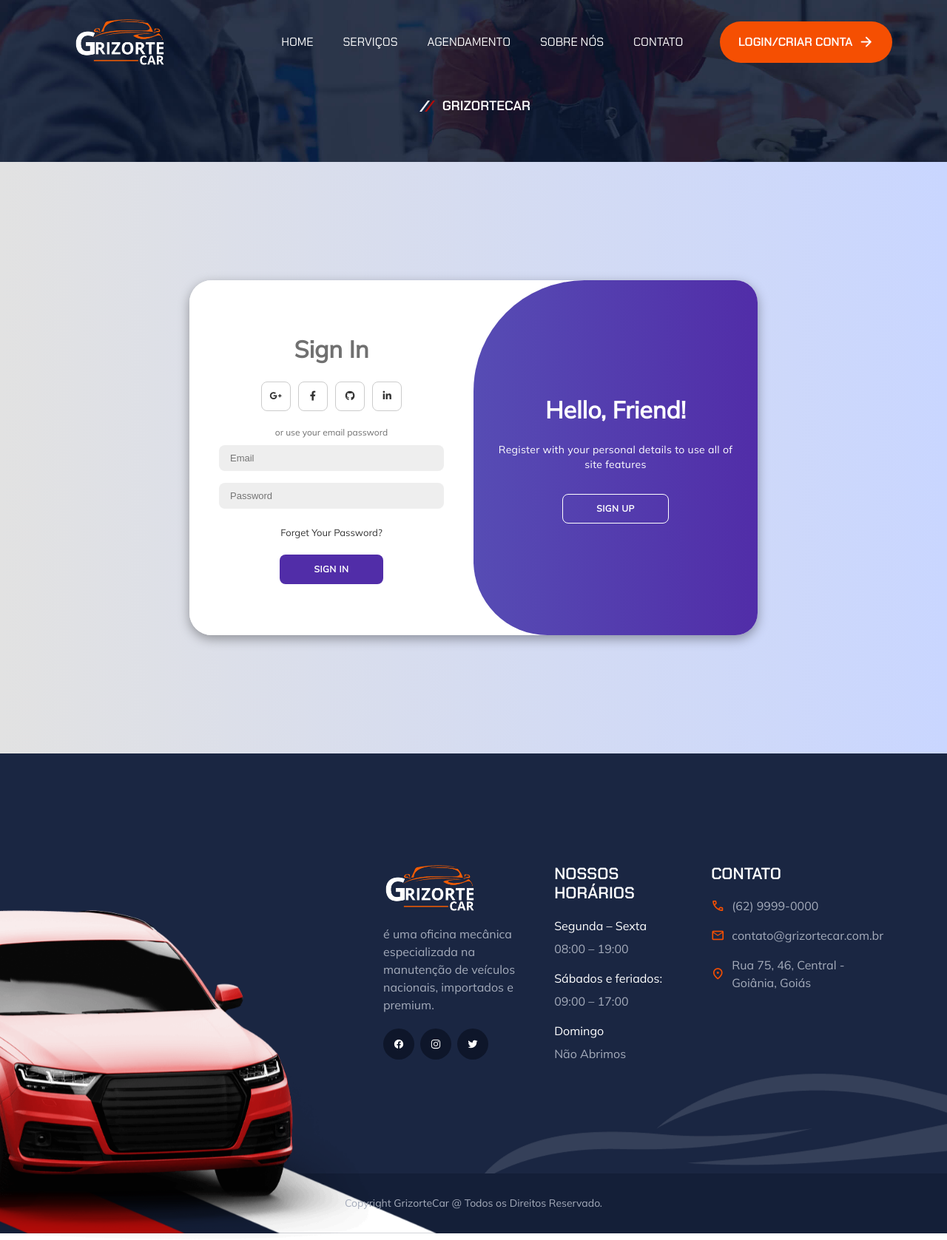
After one commit to cleidisongrizorte/grizortecar, a PHP site: page /login.php in a window 1280 px wide. The commit adds this page. Shown: the whole page at 74% size. Run offline with PHP 8.4, Linux system fonts and the light colour scheme.

Commit message:
editando

```diff
--- a/assets/css/style.css
+++ b/assets/css/style.css
@@ -438,6 +438,24 @@ header.rolagem {
 }
 
 /*-----------------------------------*\
+  #banner header
+\*-----------------------------------*/
+
+.bannerheader {
+  position: relative;
+  padding-block-start: calc(var(--section-padding) + 30px);
+  text-align: center;
+  z-index: 1;
+  overflow: hidden;
+  padding-bottom: 50px;
+}
+
+
+
+
+
+
+/*-----------------------------------*\
   #HERO
 \*-----------------------------------*/
 
@@ -478,6 +496,10 @@ header.rolagem {
   width: 90%;
   z-index: -1;
 }
+
+
+
+
 
 /*-----------------------------------*\
   #SERVICE
@@ -689,6 +711,218 @@ header.rolagem {
   text-align: center;
   font-size: var(--fs-6);
 }
+
+/*-----------------------------------*\
+  #tela de Login
+\*-----------------------------------*/
+.telalogin2{
+    background-color: #c9d6ff;
+    background: linear-gradient(to right, #e2e2e2, #c9d6ff);
+    display: flex;
+    align-items: center;
+    justify-content: center;
+    flex-direction: column;
+    height: 100vh;
+}
+
+
+.telalogin{
+    background-color: #fff;
+    border-radius: 30px;
+    box-shadow: 0 5px 15px rgba(0, 0, 0, 0.35);
+    position: relative;
+    overflow: hidden;
+    width: 768px;
+    max-width: 100%;
+    min-height: 480px;
+}
+
+.telalogin p{
+    font-size: 14px;
+    line-height: 20px;
+    letter-spacing: 0.3px;
+    margin: 20px 0;
+}
+
+.telalogin span{
+    font-size: 12px;
+}
+
+.telalogin a{
+    color: #333;
+    font-size: 13px;
+    text-decoration: none;
+    margin: 15px 0 10px;
+}
+
+.telalogin button{
+    background-color: #512da8;
+    color: #fff;
+    font-size: 12px;
+    padding: 10px 45px;
+    border: 1px solid transparent;
+    border-radius: 8px;
+    font-weight: 600;
+    letter-spacing: 0.5px;
+    text-transform: uppercase;
+    margin-top: 10px;
+    cursor: pointer;
+}
+
+.telalogin button.hidden{
+    background-color: transparent;
+    border-color: #fff;
+}
+
+.telalogin form{
+    background-color: #fff;
+    display: flex;
+    align-items: center;
+    justify-content: center;
+    flex-direction: column;
+    padding: 0 40px;
+    height: 100%;
+}
+
+.telalogin input{
+    background-color: #eee;
+    border: none;
+    margin: 8px 0;
+    padding: 10px 15px;
+    font-size: 13px;
+    border-radius: 8px;
+    width: 100%;
+    outline: none;
+}
+
+.form-container{
+    position: absolute;
+    top: 0;
+    height: 100%;
+    transition: all 0.6s ease-in-out;
+}
+
+.sign-in{
+    left: 0;
+    width: 50%;
+    z-index: 2;
+}
+
+.container.active .sign-in{
+    transform: translateX(100%);
+}
+
+.sign-up{
+    left: 0;
+    width: 50%;
+    opacity: 0;
+    z-index: 1;
+}
+
+.container.active .sign-up{
+    transform: translateX(100%);
+    opacity: 1;
+    z-index: 5;
+    animation: move 0.6s;
+}
+
+@keyframes move{
+    0%, 49.99%{
+        opacity: 0;
+        z-index: 1;
+    }
+    50%, 100%{
+        opacity: 1;
+        z-index: 5;
+    }
+}
+
+.social-icons{
+    margin: 20px 0;
+}
+
+.social-icons a{
+    border: 1px solid #ccc;
+    border-radius: 20%;
+    display: inline-flex;
+    justify-content: center;
+    align-items: center;
+    margin: 0 3px;
+    width: 40px;
+    height: 40px;
+}
+
+.toggle-container{
+    position: absolute;
+    top: 0;
+    left: 50%;
+    width: 50%;
+    height: 100%;
+    overflow: hidden;
+    transition: all 0.6s ease-in-out;
+    border-radius: 150px 0 0 100px;
+    /* z-index: 1000; */
+}
+
+.container.active .toggle-container{
+    transform: translateX(-100%);
+    border-radius: 0 150px 100px 0;
+}
+
+.toggle{
+    background-color: #512da8;
+    height: 100%;
+    background: linear-gradient(to right, #5c6bc0, #512da8);
+    color: #fff;
+    position: relative;
+    left: -100%;
+    height: 100%;
+    width: 200%;
+    transform: translateX(0);
+    transition: all 0.6s ease-in-out;
+}
+
+.container.active .toggle{
+    transform: translateX(50%);
+}
+
+.toggle-panel{
+    position: absolute;
+    width: 50%;
+    height: 100%;
+    display: flex;
+    align-items: center;
+    justify-content: center;
+    flex-direction: column;
+    padding: 0 30px;
+    text-align: center;
+    top: 0;
+    transform: translateX(0);
+    transition: all 0.6s ease-in-out;
+}
+
+.toggle-left{
+    transform: translateX(-200%);
+}
+
+.container.active .toggle-left{
+    transform: translateX(0);
+}
+
+.toggle-right{
+    right: 0;
+    transform: translateX(0);
+}
+
+.container.active .toggle-right{
+    transform: translateX(200%);
+}
+
+
+
+
+
+
 
 /*-----------------------------------*\
   #MEDIA QUERIES
--- /dev/null
+++ b/assets/js/login.js
@@ -0,0 +1,26 @@
+// "use strict";
+
+/**
+ * MOBILE NAVBAR TOGGLE
+ */
+
+// funcao do menu
+
+window.addEventListener("scroll", function () {
+  let header = document.querySelector("#header");
+  header.classList.toggle("rolagem", window.scrollY > 0);
+});
+
+// // tela de login
+
+const telalogin = document.getElementById("telalogin");
+const registerBtn = document.getElementById("register");
+const loginBtn = document.getElementById("login");
+
+registerBtn.addEventListener("click", () => {
+  telalogin.classList.add("active");
+});
+
+loginBtn.addEventListener("click", () => {
+  telalogin.classList.remove("active");
+});
--- a/footer.php
+++ b/footer.php
@@ -159,7 +159,7 @@
       <div class="footer-bottom">
         <div class="container">
           <p class="copyright">
-            Copyright 2025, GrizorteCar Todos os Direitos Reservado.
+            Copyright GrizorteCar @ Todos os Direitos Reservado.
           </p>
 
           <img
--- /dev/null
+++ b/header2.php
@@ -0,0 +1,122 @@
+<!DOCTYPE html>
+<html lang="pt-br">
+  <head>
+    <meta charset="UTF-8" />
+    <meta http-equiv="X-UA-Compatible" content="IE=edge" />
+    <meta name="viewport" content="width=device-width, initial-scale=1.0" />
+
+    <!--
+    - primeira meta tags
+  -->
+    <title>GrizorteCar - A sua Oficina Mecânica de veículos</title>
+    <meta name="title" content="GrizorteCar - A sua Oficina Mecânica de veículos nacionais e importados." />
+    <meta
+      name="description"
+      content="Oficina Mecânica de veículos nacionais e importados."
+    />
+
+
+    <!-- - favicon -->
+
+    <link rel="shortcut icon" href="./favicon.ico" type="image/svg+xml" />
+
+
+    <!-- - link google font -->
+
+    <link rel="preconnect" href="https://fonts.googleapis.com" />
+    <link rel="preconnect" href="https://fonts.gstatic.com" crossorigin />
+    <link
+      href="https://fonts.googleapis.com/css2?family=Chakra+Petch:wght@400;600;700&family=Mulish&display=swap"
+      rel="stylesheet"
+    />
+
+
+    <!-- - material icon font -->
+
+    <link
+      rel="stylesheet"
+      href="https://fonts.googleapis.com/css2?family=Material+Symbols+Rounded:opsz,wght,FILL,GRAD@40,600,0,0"
+    />
+
+    <!--
+    - custom css link
+  -->
+    <link rel="stylesheet" href="./assets/css/style.css" />
+
+    <!--
+    - preload images
+  -->
+    <link rel="preload" as="image" href="./assets/images/hero-banner.png" />
+    <link rel="preload" as="image" href="./assets/images/hero-bg.jpg" />
+  </head>
+<body>
+        <header class="header" id="header">
+      <div class="container">
+        <a href="#" class="logo">
+          <img
+            src="./assets/images/logo.png"
+            width="128"
+            height="63"
+            alt="autofix home"
+          />
+        </a>
+
+        <nav class="navbar" data-navbar>
+          <ul class="navbar-list">
+            <li>
+              <a href="#" class="navbar-link">Home</a>
+            </li>
+
+            <li>
+              <a href="#" class="navbar-link">Serviços</a>
+            </li>
+
+            <li>
+              <a href="#" class="navbar-link">Agendamento</a>
+            </li>
+
+            <li>
+              <a href="#" class="navbar-link">Sobre Nós</a>
+            </li>
+
+            <li>
+              <a href="#" class="navbar-link">Contato</a>
+            </li>
+          </ul>
+        </nav>
+
+        <a href="#" class="btn btn-primary">
+          <span class="span">Login/Criar Conta</span>
+
+          <span class="material-symbols-rounded">arrow_forward</span>
+        </a>
+
+        <button
+          class="nav-toggle-btn"
+          aria-label="toggle menu"
+          data-nav-toggler
+        >
+          <span class="nav-toggle-icon icon-1"></span>
+          <span class="nav-toggle-icon icon-2"></span>
+          <span class="nav-toggle-icon icon-3"></span>
+        </button>
+      </div>
+    </header>
+
+    <!-- Banner da header -->
+
+       <section
+          class="bannerheader has-bg-image"
+          aria-label="home"
+          style="background-image: url('./assets/images/bannerheader.jpg')">
+          <div class="container">
+            <div class="hero-content">
+              <p class="section-subtitle :dark">
+                GrizorteCar
+              </p>
+            </div>
+          </div>
+        </section>
+
+</body>
+</html>
--- a/index.php
+++ b/index.php
@@ -62,7 +62,7 @@
         - #HERO
       -->
 
-        <section
+       <section
           class="hero has-bg-image"
           aria-label="home"
           style="background-image: url('./assets/images/hero-bg.jpg')"
--- /dev/null
+++ b/login.php
@@ -0,0 +1,112 @@
+<!DOCTYPE html>
+<html lang="pt-br">
+  <head>
+    <meta charset="UTF-8" />
+    <meta http-equiv="X-UA-Compatible" content="IE=edge" />
+    <meta name="viewport" content="width=device-width, initial-scale=1.0" />
+
+
+    <!-- - primeira meta tags -->
+
+    <title>GrizorteCar - A sua Oficina Mecânica de veículos</title>
+    <meta name="title" content="GrizorteCar - A sua Oficina Mecânica de veículos nacionais e importados." />
+    <meta
+      name="description"
+      content="Oficina Mecânica de veículos nacionais e importados."
+    />
+
+    <!--
+    - favicon
+  -->
+    <link rel="shortcut icon" href="./favicon.ico" type="image/svg+xml" />
+
+    <!--
+    - google font link
+  -->
+    <link rel="preconnect" href="https://fonts.googleapis.com" />
+    <link rel="preconnect" href="https://fonts.gstatic.com" crossorigin />
+    <link
+      href="https://fonts.googleapis.com/css2?family=Chakra+Petch:wght@400;600;700&family=Mulish&display=swap"
+      rel="stylesheet"
+    />
+
+    <!--
+    - material icon font
+  -->
+    <link
+      rel="stylesheet"
+      href="https://fonts.googleapis.com/css2?family=Material+Symbols+Rounded:opsz,wght,FILL,GRAD@40,600,0,0"/>
+    <link rel="stylesheet" href="https://cdnjs.cloudflare.com/ajax/libs/font-awesome/6.4.2/css/all.min.css">
+
+    <!--
+    - custom css link
+  -->
+    <link rel="stylesheet" href="./assets/css/style.css" />
+
+
+    <!--
+    - preload images
+  -->
+    <link rel="preload" as="image" href="./assets/images/hero-banner.png" />
+    <link rel="preload" as="image" href="./assets/images/hero-bg.jpg" />
+  </head>
+      <!-- #HEADER -->
+    <?php include 'header2.php'; ?>
+<body>
+    <div class="telalogin2">
+        <div class="telalogin" id="telalogin">
+        <div class="form-container sign-up">
+            <form>
+                <h1>Create Account</h1>
+                <div class="social-icons">
+                    <a href="#" class="icon"><i class="fa-brands fa-google-plus-g"></i></a>
+                    <a href="#" class="icon"><i class="fa-brands fa-facebook-f"></i></a>
+                    <a href="#" class="icon"><i class="fa-brands fa-github"></i></a>
+                    <a href="#" class="icon"><i class="fa-brands fa-linkedin-in"></i></a>
+                </div>
+                <span>or use your email for registeration</span>
+                <input type="text" placeholder="Name">
+                <input type="email" placeholder="Email">
+                <input type="password" placeholder="Password">
+                <button>Sign Up</button>
+            </form>
+        </div>
+        <div class="form-container sign-in">
+            <form>
+                <h1>Sign In</h1>
+                <div class="social-icons">
+                    <a href="#" class="icon"><i class="fa-brands fa-google-plus-g"></i></a>
+                    <a href="#" class="icon"><i class="fa-brands fa-facebook-f"></i></a>
+                    <a href="#" class="icon"><i class="fa-brands fa-github"></i></a>
+                    <a href="#" class="icon"><i class="fa-brands fa-linkedin-in"></i></a>
+                </div>
+                <span>or use your email password</span>
+                <input type="email" placeholder="Email">
+                <input type="password" placeholder="Password">
+                <a href="#">Forget Your Password?</a>
+                <button>Sign In</button>
+            </form>
+        </div>
+        <div class="toggle-container">
+            <div class="toggle">
+                <div class="toggle-panel toggle-left">
+                    <h1>Welcome Back!</h1>
+                    <p>Enter your personal details to use all of site features</p>
+                    <button class="hidden" id="login">Sign In</button>
+                </div>
+                <div class="toggle-panel toggle-right">
+                    <h1>Hello, Friend!</h1>
+                    <p>Register with your personal details to use all of site features</p>
+                    <button class="hidden" id="register">Sign Up</button>
+                </div>
+            </div>
+        </div>
+    </div>
+    </div>
+
+</body>
+    <!-- #FOOTER -->
+    <?php include 'footer.php'; ?>
+
+    <script src="./assets/js/login.js"></script>
+</html>
```
Also changed, not shown: assets/js/script.js (+16 -0 lines), style.css (added, +193 -0 lines), assets/images/bannerheader.jpg (added), assets/images/footer-shape-1---9.png (deleted), assets/images/footer-shape-1.png, assets/images/footer-shape-bk.png (added), assets/images/hero-banner-3.png (deleted), assets/images/hero-banner-bk.png (added), assets/images/hero-banner.png, script.js (added).
